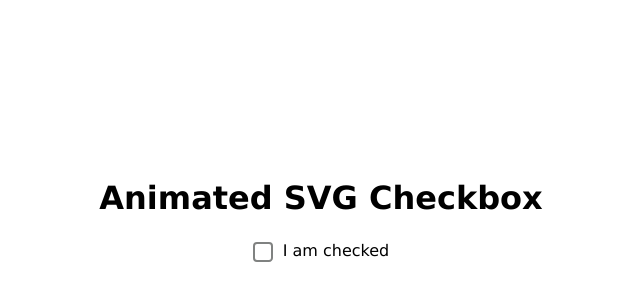
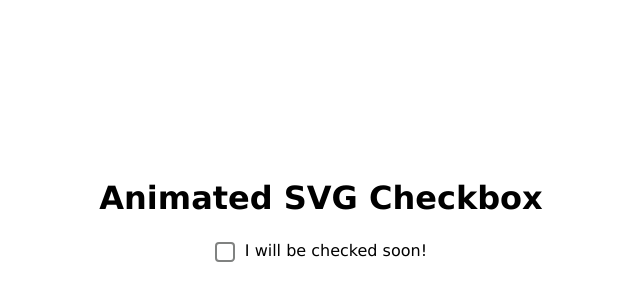
Before and after one commit to chrinaldini/svg-checkbox, a website: page index.html in a window 1280 px wide. Shown: the part 198-498 px from the top of the page, without its empty margins (319-959 px from the left). Drawn offline with Linux system fonts and the light colour scheme.

Commit message:
Added some more stuff...

```diff
--- a/index.html
+++ b/index.html
@@ -17,7 +17,7 @@
             <path class="check-box-with-label__check-mark" d="M5,7.7c1.5,2.4,3.1,4.8,4.6,7.3c2.1-3.3,4.3-6.7,6.4-10"></path>
         </svg>
     </span>
-    <span class="check-box-with-label__label-text">I am checked</span>
+    <span class="check-box-with-label__label-text">I will be checked soon!</span>
 </label>
 
 </div>
```
